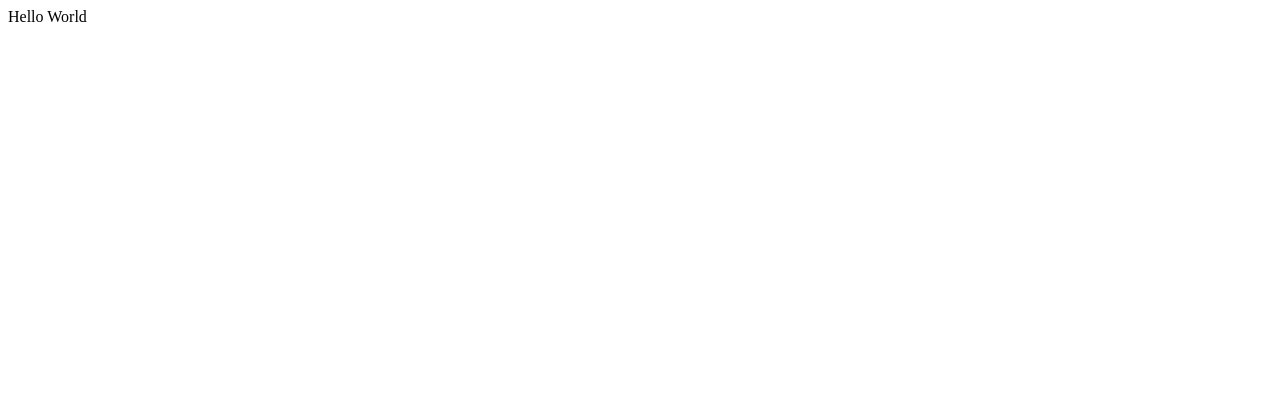
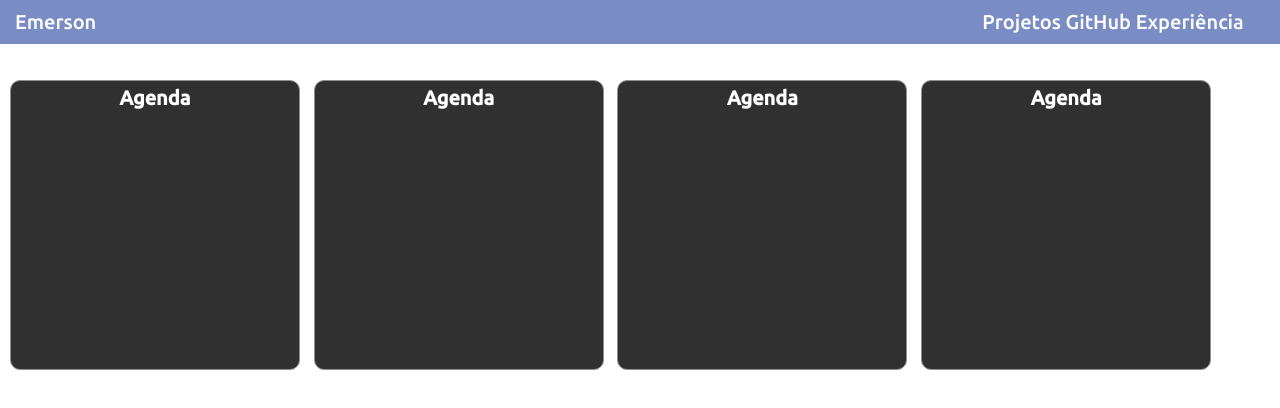
Before and after one commit to Honokai/honokai.github.io-perfil, a plain HTML site: page index.html in a window 1280 px wide. Drawn offline with Linux system fonts and the light colour scheme.

Commit message:
montando

```diff
--- a/css/main.css
+++ b/css/main.css
@@ -0,0 +1,71 @@
+body {
+    font-family: 'Ubuntu', sans-serif;
+}
+
+.top-menu {
+    position: fixed;
+    top: 0;
+    left: 0;
+    width: 100vw;
+    background-color: rgba(41, 73, 161, 0.623);
+    padding-top: 10px;
+    padding-bottom: 10px;
+    font-size: 20px;
+}
+
+.top-menu > .esquerda {
+    text-align: left;
+    width: 48%;
+    float: left;
+    margin-left: 15px;
+}
+
+.top-menu > .direita {
+    text-align: right;
+    width: 48%;
+    float: left;
+    margin-right: 15px;
+}
+
+.top-menu > .esquerda > a {
+    text-decoration: none;
+    color: rgb(255, 255, 255);
+}
+
+.top-menu > .direita > a {
+    text-decoration: none;
+    color: rgb(255, 255, 255);
+}
+
+.container {
+    position: absolute;
+    display: block;
+    left: 0;
+    top: 80px;
+    width: 100%;
+    height: fit-content;
+    z-index: -1;
+}
+
+.cartao {
+    display: inline-block;
+    background-color: rgb(48, 48, 48);
+    color: white;
+    margin-left: 10px;
+    width: 18rem;
+    height: 18rem;
+    border-radius: 10px;
+    border: 1px solid rgb(145, 144, 144);
+}
+
+.cartao:hover {
+    box-shadow: 1px 1px 5px 1px rgba(51, 50, 50, 0.5);
+}
+
+.cartao > .cartao-titulo {
+    padding-top: 5px;
+    font-size: 20px;
+    font-weight: bolder;
+    text-align: center;
+
+}
--- a/index.html
+++ b/index.html
@@ -5,9 +5,45 @@
     <meta name="viewport" content="width=device-width, initial-scale=1.0">
     <title>Perfil - Emerson</title>
     <link rel="stylesheet" href="css/main.css">
+    <link href="https://fonts.googleapis.com/css2?family=Ubuntu:wght@500&display=swap" rel="stylesheet">
 </head>
 <body>
-    <nav></nav>
-    <div class=""> Hello World</div>
+    <div class="top-menu">
+        <div class="esquerda">
+            <a href="#">Emerson</a>
+        </div>
+        <div class="direita">
+            <a href="http://google.com">Projetos</a>
+            <a href="http://google.com">GitHub</a>
+            <a href="http://google.com">Experiência</a>
+        </div>
+    </div>
+    <div class="container">
+        <div class="cartao">
+            <div class="cartao-titulo"> Agenda </div>
+            <div class="cartao-corpo">
+
+            </div>
+        </div>
+        <div class="cartao">
+            <div class="cartao-titulo"> Agenda </div>
+            <div class="cartao-corpo">
+
+            </div>
+        </div>
+        <div class="cartao">
+            <div class="cartao-titulo"> Agenda </div>
+            <div class="cartao-corpo">
+
+            </div>
+        </div>
+        <div class="cartao">
+            <div class="cartao-titulo"> Agenda </div>
+            <div class="cartao-corpo">
+
+            </div>
+        </div>
+
+    </div>
 </body>
 </html>
```
